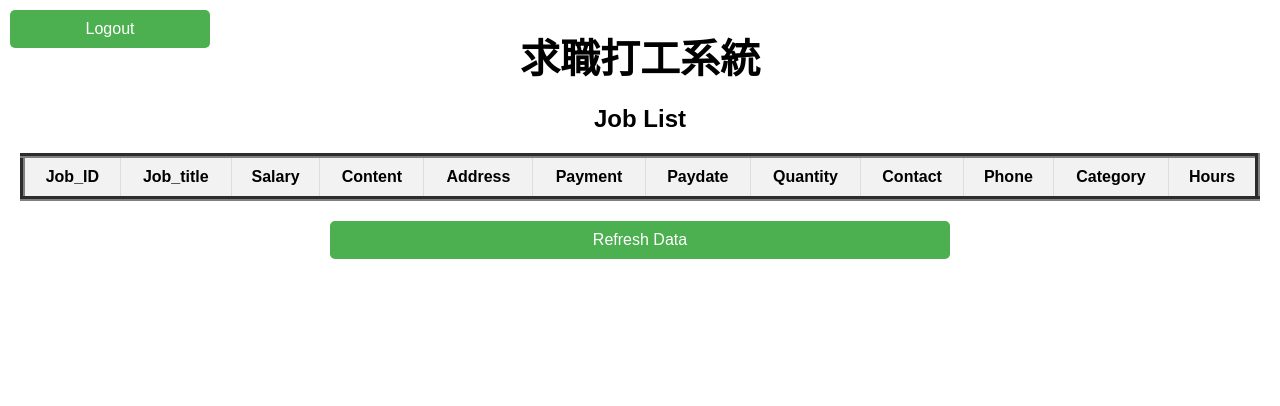
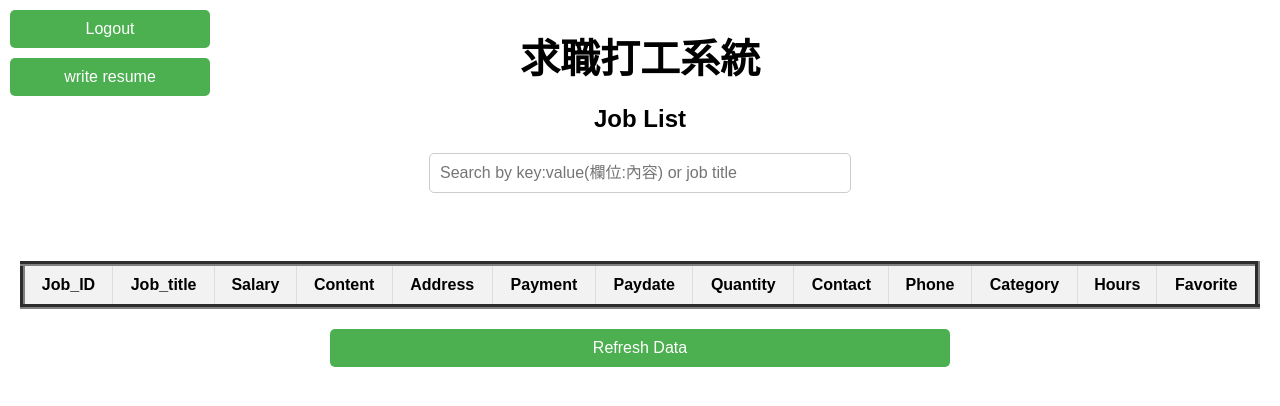
Before and after one commit to Ian-wu07/database_project, a Flask app: page /home in a window 1280 px wide. Shown: the top 406 px of the page. Run offline with Flask 3, Linux system fonts and the light colour scheme; data that the repository does not hold is empty.

Commit message:
添加resume網頁

```diff
--- a/app.py
+++ b/app.py
@@ -1,4 +1,4 @@
-from flask import Flask, render_template, jsonify, request
+from flask import Flask, render_template, jsonify, request, redirect, url_for
 import mysql.connector
 
 app = Flask(__name__)
@@ -13,7 +13,7 @@ db_config = {
 
 @app.route('/')
 def index():
-    return render_template('login.html')
+   return redirect(url_for('login'))
 
 @app.route('/login')
 def login():
@@ -26,6 +26,57 @@ def home():
 @app.route('/register')
 def register():
     return render_template('register.html')
+
+@app.route('/resume')
+def resume():
+    return render_template('resume.html')
+
+@app.route('/api_save_favorite', methods=['POST'])
+def api_save_favorite():
+    try:
+        data = request.json
+        list_id = data.get('List_ID')
+        list_title = ''
+        favorite_jobs = data.get('Job_ID')
+        conn = mysql.connector.connect(**db_config)
+        cursor = conn.cursor()
+        cursor.execute("DELETE FROM List WHERE List_ID = %s", (list_id,))
+        cursor.execute("INSERT INTO List (List_ID, List_title, Job_ID) VALUES (%s, %s, %s)",
+                       (list_id, list_title, favorite_jobs))
+        conn.commit()
+        cursor.close()
+        conn.close()
+
+        return jsonify({'message': 'Favorite list saved successfully'}), 200
+    except mysql.connector.Error as err:
+        return jsonify({'error': str(err)}), 500
+
+@app.route('/api_submit_resume', methods=['POST'])
+def api_submit_resume():
+    try:
+        data = request.get_json()
+        resume_id = data.get('resume_id')
+        name = data.get('name')
+        sex = data.get('sex')
+        education = data.get('education')
+        phone = data.get('phone')
+        identify_id = data.get('identify_id')
+        birth = data.get('birth')
+        email = data.get('email')
+        experience = data.get('experience')
+        introduction = data.get('introduction')
+
+        conn = mysql.connector.connect(**db_config)
+        cursor = conn.cursor()
+        cursor.execute("INSERT INTO Resume (Resume_ID, Name, Sex, Education, Phone, Identify_ID, Birth, Email, Experience, Introduction) VALUES (%s, %s, %s, %s, %s, %s, %s, %s, %s, %s)",
+                       (resume_id, name, sex, education, phone, identify_id, birth, email, experience, introduction))
+        conn.commit()
+        cursor.close()
+        conn.close()
+
+        return jsonify({'message': 'Resume submitted successfully'})
+    except mysql.connector.Error as err:
+        return jsonify({'error': str(err)}), 500
 
 @app.route('/api_register', methods=['POST'])
 def api_register():
@@ -69,7 +120,7 @@ def api_login():
     except mysql.connector.Error as err:
         return jsonify({'error': str(err)}), 500
 
-@app.route('/api_get_jobs')
+@app.route('/api_get_jobs', methods=['GET'])
 def api_get_jobs():
     try:
         conn = mysql.connector.connect(**db_config)
@@ -101,5 +152,26 @@ def api_get_jobs():
     except mysql.connector.Error as err:
         return jsonify({'error': str(err)}), 500
 
+@app.route('/api_get_user_info', methods=['GET'])
+def api_get_user_info():
+    try:
+        user_id = request.args.get('user_id')
+
+        conn = mysql.connector.connect(**db_config)
+        cursor = conn.cursor(dictionary=True)
+        cursor.execute("SELECT Name, Email, Phone FROM user WHERE User_ID = %s", (user_id,))
+        user_info = cursor.fetchone()
+        cursor.close()
+        conn.close()
+
+        if user_info:
+            return jsonify(user_info)
+        else:
+            return jsonify({'error': 'User not found'}), 404
+    except mysql.connector.Error as err:
+        return jsonify({'error': str(err)}), 500
+
+
+
 if __name__ == '__main__':
     app.run(debug=True)
--- a/static/home.js
+++ b/static/home.js
@@ -10,45 +10,142 @@ const displayOrder = [
     "Contact",
     "Phone",
     "Category",
-	"Hours",
+    "Hours"
 ];
 
 document.addEventListener("DOMContentLoaded", function () {
     const refreshButton = document.getElementById("refresh-button");
     const jobTableBody = document.getElementById("job-table-body");
+    const loadingIndicator = document.getElementById("loading-indicator");
+    const searchInput = document.getElementById("search-input");
+    let jobData = [];
+    let favoriteJob=null;
 
     // Function to fetch job data and update the table
     function fetchJobs() {
+        loadingIndicator.classList.add("show"); // Show loading indicator with fade-in effect
+
         fetch("/api_get_jobs")
             .then((response) => response.json())
             .then((data) => {
-				// Clear existing table data
-				jobTableBody.innerHTML = "";
-
-				// Populate table with new data
-                data.forEach(job => {
-                    const row = document.createElement('tr');
-                    // 按照指定順序顯示屬性值
-                    displayOrder.forEach(key => {
-                        const cell = document.createElement('td');
-                        cell.textContent = job[key] || '';
-                        row.appendChild(cell);
-                    });
-                    jobTableBody.appendChild(row);
-                });
+                jobData = data; // Store fetched data
+                updateTable(jobData);
+                setTimeout(() => {
+                    loadingIndicator.classList.remove("show"); // Hide loading indicator with fade-out effect
+                }, 500); // Adjust timing if needed
             })
             .catch((error) => {
                 console.error("Error fetching jobs:", error);
+                setTimeout(() => {
+                    loadingIndicator.classList.remove("show"); // Hide loading indicator with fade-out effect even on error
+                }, 500); // Adjust timing if needed
+            });
+    }
+
+    // Function to update table with job data
+    function updateTable(data) {
+        jobTableBody.innerHTML = ""; // Clear existing table data
+
+        data.forEach((job) => {
+            const row = document.createElement("tr");
+            // 按照指定順序顯示屬性值
+            displayOrder.forEach((key) => {
+                const cell = document.createElement("td");
+                cell.textContent = job[key] || "";
+                row.appendChild(cell);
+            });
+
+            // Add favorite star cell
+            const favoriteCell = document.createElement("td");
+            const favoriteStar = document.createElement("span");
+            favoriteStar.classList.add("favorite-star");
+            favoriteStar.textContent = "☆";
+            favoriteStar.onclick = function () {
+                toggleFavorite(job, favoriteStar);
+            };
+            favoriteCell.appendChild(favoriteStar);
+            row.appendChild(favoriteCell);
+
+            jobTableBody.appendChild(row);
         });
     }
 
     // Initial fetch to populate table on page load
     fetchJobs();
 
-	// Set up event listener for the refresh button
     refreshButton.addEventListener("click", fetchJobs);
+    searchInput.addEventListener("input", filterJobs);
+
+    // Function to filter job data based on search input
+    function filterJobs() {
+        const query = searchInput.value.trim().toLowerCase();
+        let filteredData;
+
+        if (query.includes(":")) {
+            const [key, value] = query.split(":").map((part) => part.trim().toLowerCase());
+            filteredData = jobData.filter((job) => (job[key] || "").toLowerCase().includes(value));
+        } else {
+            filteredData = jobData.filter((job) =>
+                (job["Job_title"] || "").toLowerCase().includes(query)
+            );
+        }
+
+        updateTable(filteredData);
+    }
+
+    // Function to toggle favorite jobs
+    function toggleFavorite(job, element) {
+        if (favoriteJob && favoriteJob.Job_ID === job.Job_ID) {
+            // Unset favorite if the job is already the favorite
+            favoriteJob = null;
+            element.textContent = "☆";
+            element.classList.remove("favorite");
+        } else {
+            // Set the new favorite
+            if (favoriteJob) {
+                // Unset the previous favorite
+                const previousFavoriteElement = document.querySelector(".favorite-star.favorite");
+                if (previousFavoriteElement) {
+                    previousFavoriteElement.textContent = "☆";
+                    previousFavoriteElement.classList.remove("favorite");
+                }
+            }
+            favoriteJob = job;
+            element.textContent = "★";
+            element.classList.add("favorite");
+        }
+
+        submitFavorites();
+    }
+
+    // Function to submit favorite jobs to backend
+    function submitFavorites() {
+        const listId = 1; // 假设当前用户的ID为1，实际应用中应从用户会话或认证中获取
+        const favoriteJobId = favoriteJob ? favoriteJob.Job_ID : null;
+
+        fetch("/api_save_favorite", {
+            method: "POST",
+            headers: {
+                "Content-Type": "application/json"
+            },
+            body: JSON.stringify({ List_ID: listId, Job_ID: favoriteJobId })
+        })
+            .then(response => response.json())
+            .then(data => {
+                console.log("Successfully saved favorite:", data);
+                // 显示成功消息或进行其他处理
+            })
+            .catch(error => {
+                console.error("Error saving favorite:", error);
+                // 显示错误消息或进行其他处理
+            });
+    }
 });
 
 function logout() {
     window.location.href = "/login";
 }
+
+function gotoResume() {
+    window.location.href = "/resume";
+}
--- a/static/styles.css
+++ b/static/styles.css
@@ -17,7 +17,23 @@ main h2 {
     margin-bottom: 20px;
 }
 
-/* 表單容器 */
+/* 文字段落 */
+p {
+    text-align: center;
+}
+
+/* 鏈接 */
+a {
+    color: #4CAF50;
+    text-decoration: none;
+}
+
+/* 鏈接懸停效果 */
+a:hover {
+    text-decoration: underline;
+}
+
+/* ----表單容器---- */
 .form-container {
     display: flex;
     flex-direction: column;
@@ -34,7 +50,7 @@ main h2 {
 .form-group {
     display: flex;
     flex-direction: column;
-    margin-bottom: 15px;
+    margin-bottom: 10px;
     width: 100%;
 }
 
@@ -45,45 +61,21 @@ main h2 {
 }
 
 /* 表單輸入 */
-.form-group input {
+.form-group input,
+.form-group textarea,
+.form-group select {
     padding: 8px;
     font-size: 16px;
     border: 1px solid #ccc;
     border-radius: 5px;
     width: 100%;
+    box-sizing: border-box; /* 確保填充不影響總寬度 */
+    margin-bottom: 20px; /* 減少輸入框與下一個標籤之間的間距 */
 }
 
-/* 按鈕 */
-button {
-    padding: 10px 20px;
-    font-size: 16px;
-    background-color: #4CAF50;
-    color: white;
-    border: none;
-    border-radius: 5px;
-    cursor: pointer;
-    width: 50%;
-}
-
-/* 按鈕懸停效果 */
-button:hover {
-    background-color: #45a049;
-}
-
-/* 文字段落 */
-p {
-    text-align: center;
-}
-
-/* 鏈接 */
-a {
-    color: #4CAF50;
-    text-decoration: none;
-}
-
-/* 鏈接懸停效果 */
-a:hover {
-    text-decoration: underline;
+.form-group textarea {
+    height: 100px; /* 調整高度 */
+    resize: none; /* 禁用調整大小功能 */
 }
 
 /* 錯誤消息 */
@@ -113,7 +105,44 @@ a:hover {
     background-color: #f2f2f2;
 }
 
-/* 刷新按鈕 */
+/* ----按鈕---- */
+button {
+    padding: 10px 20px;
+    font-size: 16px;
+    background-color: #4CAF50;
+    color: white;
+    border: none;
+    border-radius: 5px;
+    cursor: pointer;
+    width: 50%;
+}
+
+/* 按鈕懸停效果 */
+button:hover {
+    background-color: #45a049;
+}
+
+.button-container {
+    display: flex;
+    flex-direction: column;
+    gap: 10px; /* 設置按鈕之間的間距 */
+    position: fixed;
+    top: 10px;
+    left: 10px;
+    max-width: 40%;
+    width: 400px;
+}
+
+.left-up-button {
+    padding: 10px 20px;
+    font-size: 16px;
+    background-color: #4CAF50;
+    color: white;
+    border: none;
+    border-radius: 5px;
+    cursor: pointer;
+}
+
 #refresh-button {
     display: block;
     margin: 0 auto;
@@ -125,7 +154,39 @@ a:hover {
     border-radius: 5px;
     cursor: pointer;
 }
+/* ----加載指示器----*/
+#loading-indicator {
+    text-align: center;
+    font-size: 1.5em;
+    color: #4CAF50;
+    margin-bottom: 20px;
+    opacity: 0;
+    visibility: hidden;
+    transition: opacity 0.5s ease-in-out, visibility 0.5s ease-in-out;
+}
 
-#refresh-button:hover {
-    background-color: #45a049;
+#loading-indicator.show {
+    visibility: visible;
+    opacity: 1;
 }
+
+#search-input {
+    display: block;
+    margin: 0 auto 20px;
+    padding: 10px;
+    font-size: 16px;
+    border: 1px solid #ccc;
+    border-radius: 5px;
+    width: 80%;
+    max-width: 400px;
+}
+
+/* styles.css */
+.favorite-star {
+    cursor: pointer;
+    font-size: 24px;
+}
+
+.favorite-star.favorite {
+    color: gold;
+}
--- a/templates/home.html
+++ b/templates/home.html
@@ -4,23 +4,19 @@
     <title>Job List</title>
     <link rel="stylesheet" href="{{ url_for('static', filename='styles.css') }}">
     <script src="{{ url_for('static', filename='home.js') }}"></script>
-    <style>
-        #logout-button {
-            position: fixed;
-            top: 10px;
-            left: 10px;
-            max-width: 20%;
-            width: 200px;
-        }
-    </style>
 </head>
 <body>
     <header>
         <h1>求職打工系統</h1>
-        <button onclick="logout()" id="logout-button">Logout</button>
-    </header>
+        <div class="button-container">
+            <button onclick="logout()"class="left-up-button">Logout</button>
+            <button onclick="gotoResume()" class="left_up-button">write resume</button>
+        </div>
+        </header>
     <main>
         <h2>Job List</h2>
+        <input type="text" id="search-input" placeholder="Search by key:value(欄位:內容) or job title">
+        <div id="loading-indicator">Loading...</div>
         <table border="5" id="job-table">
             <thead>
                 <tr>
@@ -36,11 +32,13 @@
                     <th>Phone</th>
                     <th>Category</th>
                     <th>Hours</th>
+                    <th>Favorite</th>
                 </tr>
             </thead>
             <tbody id="job-table-body"></tbody>
         </table>
         <button id="refresh-button">Refresh Data</button>
+
     </main>
 </body>
 </html>
```
Also changed, not shown: static/register.js (+3 -5 lines), static/resume.js (added, +74 -0 lines), templates/resume.html (added, +57 -0 lines), README.md. Lines whose indentation alone changed are shown as unchanged.
